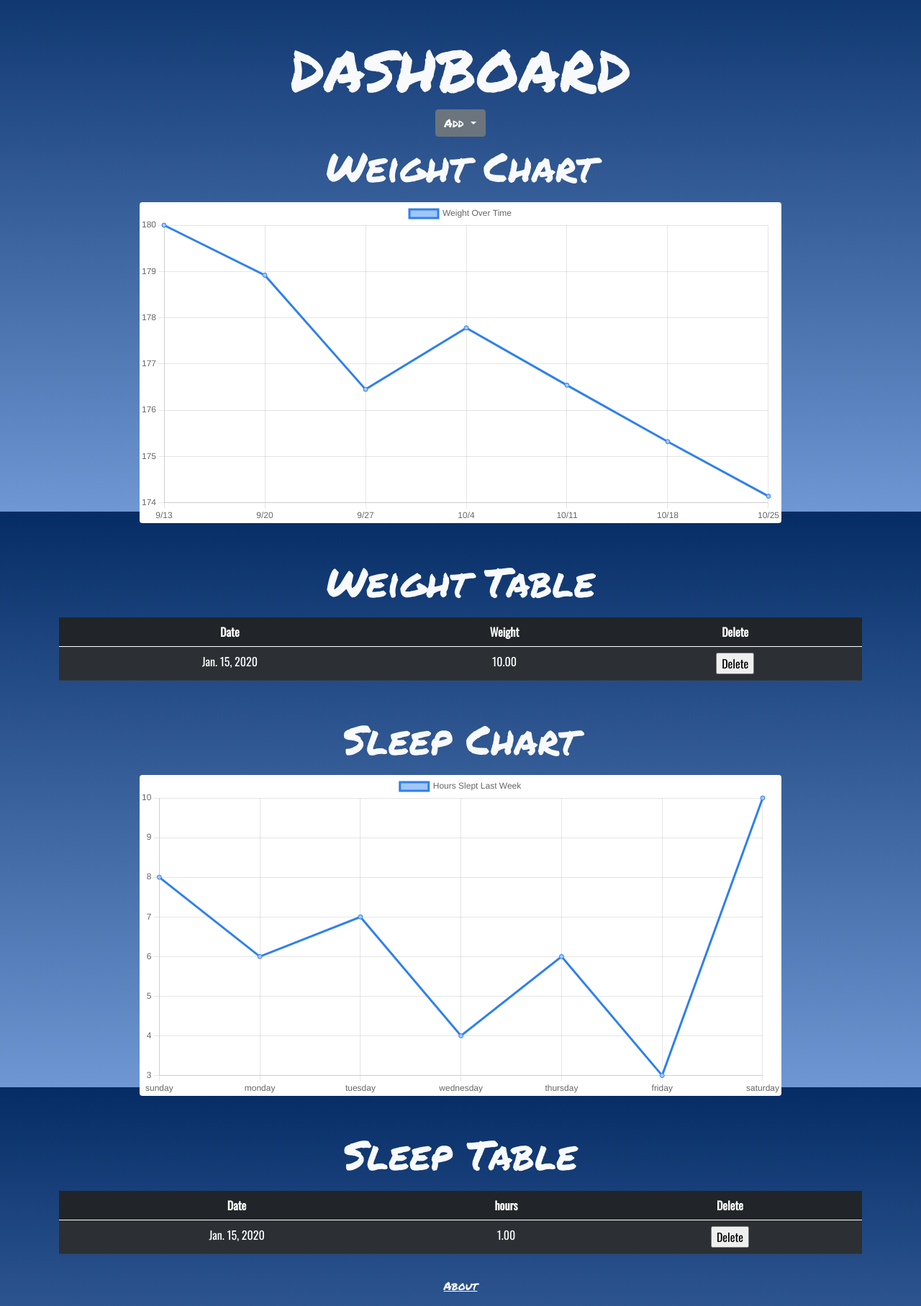
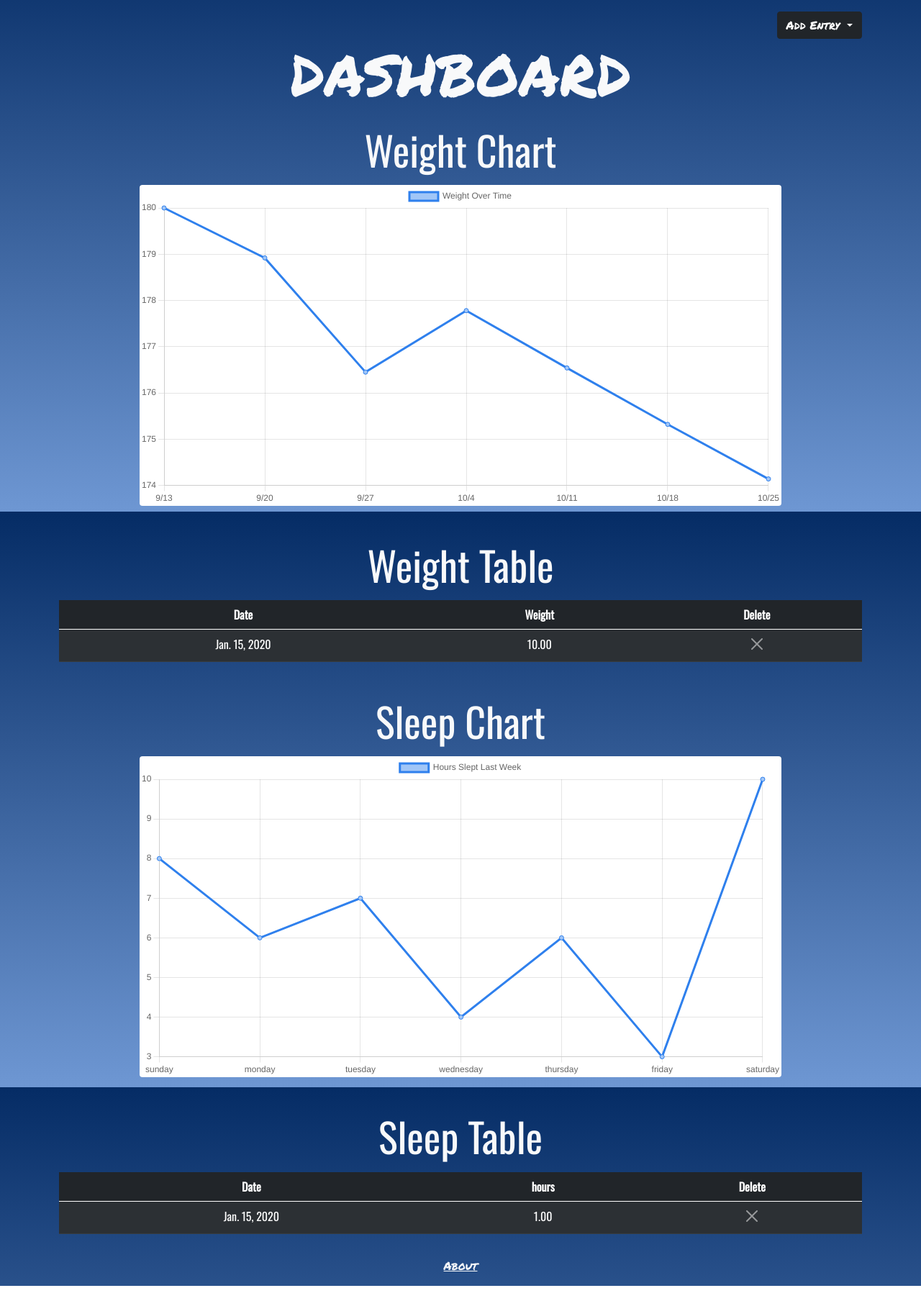
Before and after one commit to Toj727/Fitness_Tracker_Public, a Django app: page /dashboard/1/ in a window 1280 px wide. Shown: the part 89-1904 px from the top of the page at 72% size. After the commit the page ends 1876 px from the top, so only its background shows below. Run offline with Django 3.2, Linux system fonts and the light colour scheme; a user stored in the database is signed in; tables that the repository leaves empty hold one stand-in row (values such as "Sample post"); some libraries are stand-ins or nearby versions.

Commit message:
some button styling

```diff
--- a/fitness_tracker_django/main_app/templates/dashboard.html
+++ b/fitness_tracker_django/main_app/templates/dashboard.html
@@ -10,22 +10,22 @@
 }
 </style>
 <div class="container text-light">
-        <h1 class="display-1 text-center mt-5">DASHBOARD</h1>
-        <div class="dropdown text-center">
-            <button class="btn btn-secondary dropdown-toggle" type="button" id="dropdownMenuButton1" data-bs-toggle="dropdown" aria-expanded="false">
-                Add
+        <div class="dropdown text-end mt-3">
+            <button class="btn btn-dark dropdown-toggle" type="button" id="dropdownMenuButton1" data-bs-toggle="dropdown" aria-expanded="false">
+                Add Entry
             </button>
             <ul class="dropdown-menu" aria-labelledby="dropdownMenuButton1">
                 <li><a class="dropdown-item" href="{% url 'weight_create'%}">Weight Entry</a></li>
                 <li><a class="dropdown-item" href="{% url 'sleep_create' %}">Sleep Entry</a></li>
         </div>
-    <div class="mb-3 display-4 text-center mt-2">
+        <h1 class="display-1 text-center">DASHBOARD</h1>
+    <div class="mb-3 display-4 text-center mt-4" style="font-family: 'Oswald', sans-serif;">
         Weight Chart
     </div>
     <div class="card chart-container">
         <canvas id="chart"></canvas>
     </div>
-    <div class="display-4 text-center mt-5">
+    <div class="display-4 text-center mt-5" style="font-family: 'Oswald', sans-serif;">
         Weight Table
     </div>
     {% comment %} <div class="input-group rounded">
@@ -48,44 +48,20 @@
                 <form action="{% url 'weight_delete' weigh_in.pk%}" method="POST">
                 {% csrf_token %}
                     <input type="hidden" value="{{weigh_in.pk}}" name="delete-id">
-                    <input type="Submit" value="Delete"></button>
+                    <input class="btn-close btn-close-white" aria-label="Close" type="Submit" value="">
                 </form>
             </td>
         </tr>
-        {% comment %} <tr>
-            <td class="text-center">9/20</td>
-            <td class="text-center">178.92</td>
-        </tr>
-        <tr>
-            <td class="text-center">9/27</td>
-            <td class="text-center">176.45</td>
-        </tr>
-        <tr>
-            <td class="text-center">10/4</td>
-            <td class="text-center">177.78</td>
-        </tr>
-        <tr>
-            <td class="text-center">10/11</td>
-            <td class="text-center">176.54</td>
-        </tr>
-        <tr>
-            <td class="text-center">10/18</td>
-            <td class="text-center">175.32</td>
-        </tr>
-        <tr>
-            <td class="text-center">10/25</td>
-            <td class="text-center">174.14</td>
-        </tr> {% endcomment %}
         {%endfor%}
     </tbody>
     </table>
-    <div class="mb-3 display-4 text-center mt-5">
+    <div class="mb-3 display-4 text-center mt-5" style="font-family: 'Oswald', sans-serif;">
         Sleep Chart
     </div>
     <div class="card chart-container">
         <canvas id="sleep_chart"></canvas>
     </div>
-    <div class="display-4 text-center mt-5">
+    <div class="display-4 text-center mt-5" style="font-family: 'Oswald', sans-serif;">
         Sleep Table
     </div>
     <table class="table table-dark table-striped mt-3" style="font-family: 'Oswald', sans-serif;">
@@ -105,7 +81,7 @@
                 <form action="{% url 'sleep_delete' sleep.pk%}" method="POST">
                 {% csrf_token %}
                     <input type="hidden" value="{{sleep.pk}}" name="delete-id">
-                    <input type="Submit" value="Delete"></button>
+                    <input class="btn-close btn-close-white" aria-label="Close" type="Submit" value="">
                 </form>
             </td>
         </tr>
```
